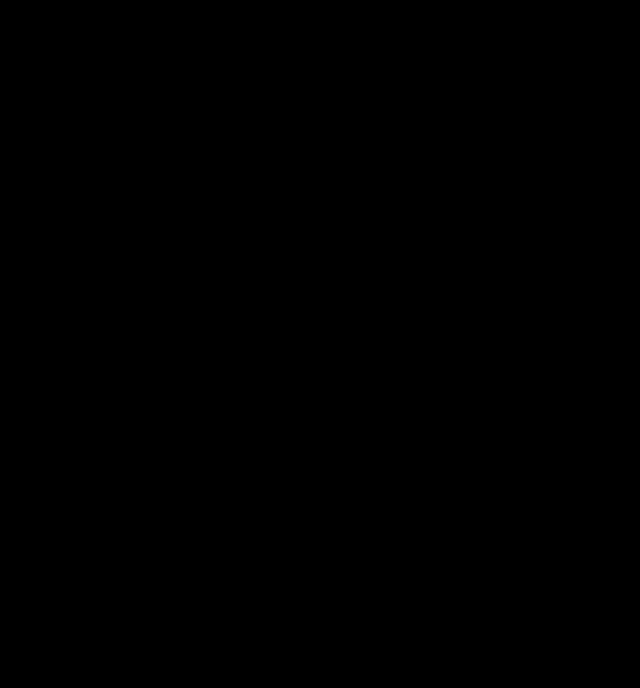
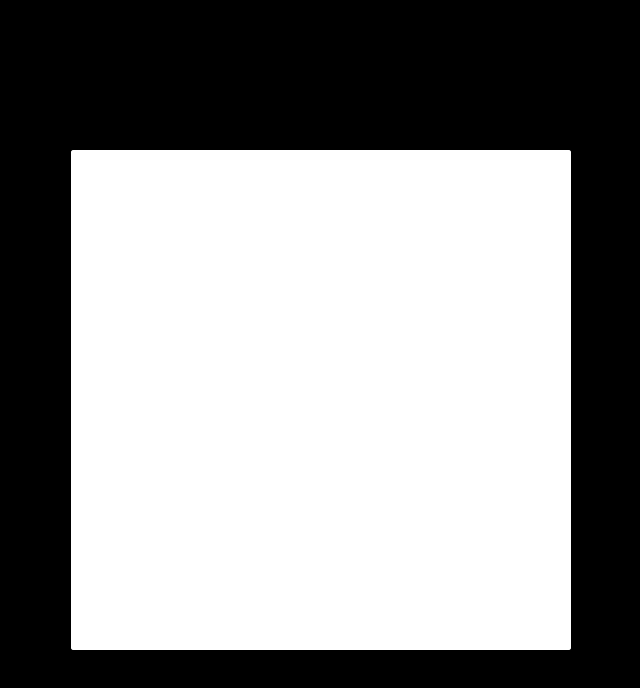
Before and after one commit to otilor/todoList, a plain HTML site: page index.html in a window 1280 px wide. Shown: the whole page, without its empty margins (319-959 px from the left). Drawn offline with Linux system fonts and the light colour scheme.

Commit message:
Center todo div
Took 54 minutes

```diff
--- a/index.html
+++ b/index.html
@@ -6,6 +6,7 @@
     <title>Todo App</title>
 </head>
 <body>
+    <div class="center-div"><div class="center-div"></div></div>
 <script src="script.js"></script>
 </body>
 </html>
--- a/main.css
+++ b/main.css
@@ -1,3 +1,22 @@
 body {
     background-color: black;
+    color: white;
 }
+@font-face {
+    font-family: AdventPro;
+    src: url(AdventPro-SemiBold.ttf);
+}
+
+.center-div
+{
+    position: absolute;
+    margin: auto;
+    top: 0;
+    right: 0;
+    bottom: 0;
+    left: 0;
+    width: 500px;
+    height: 500px;
+    background-color: #ffffff;
+    border-radius: 3px;
+}
```
Also changed, not shown: AdventPro-Bold.ttf (added), AdventPro-ExtraLight.ttf (added), AdventPro-Light.ttf (added), AdventPro-Medium.ttf (added), AdventPro-Regular.ttf (added), AdventPro-SemiBold.ttf (added), AdventPro-Thin.ttf (added), OFL.txt (added).
